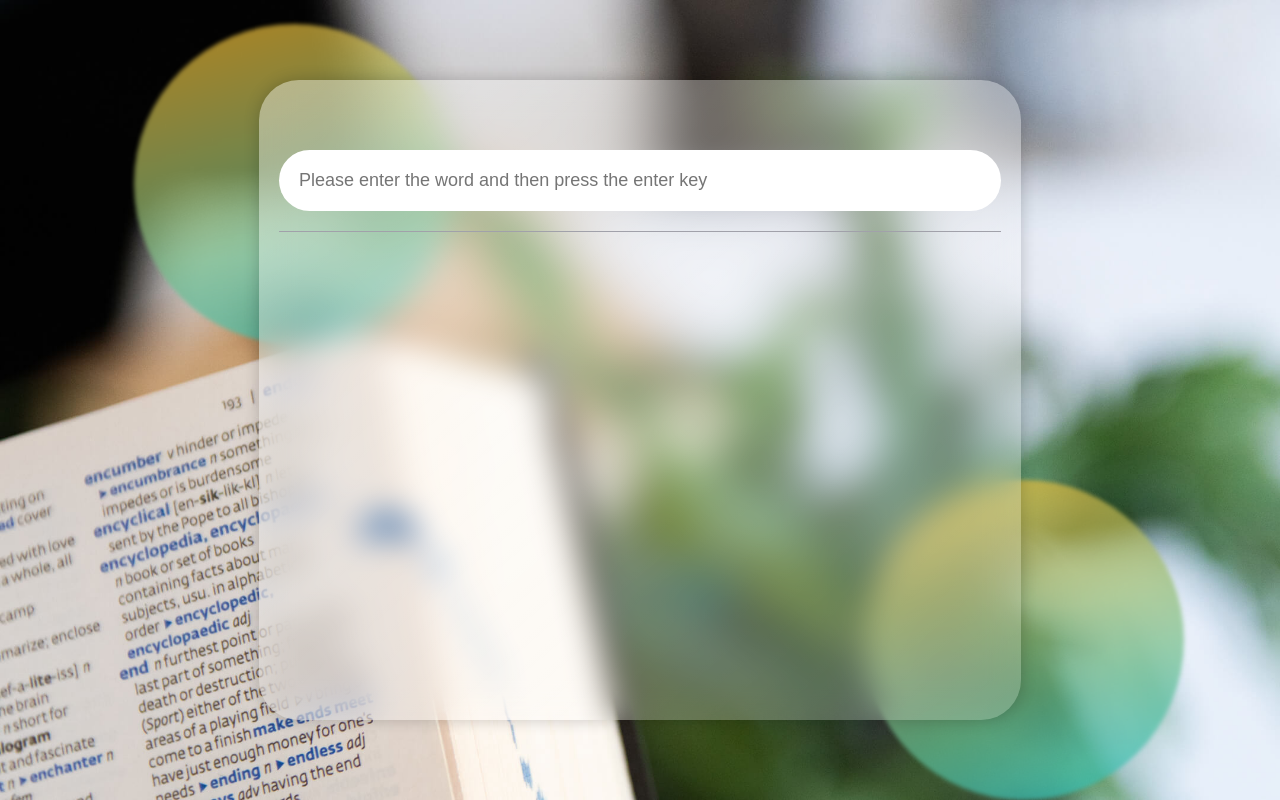
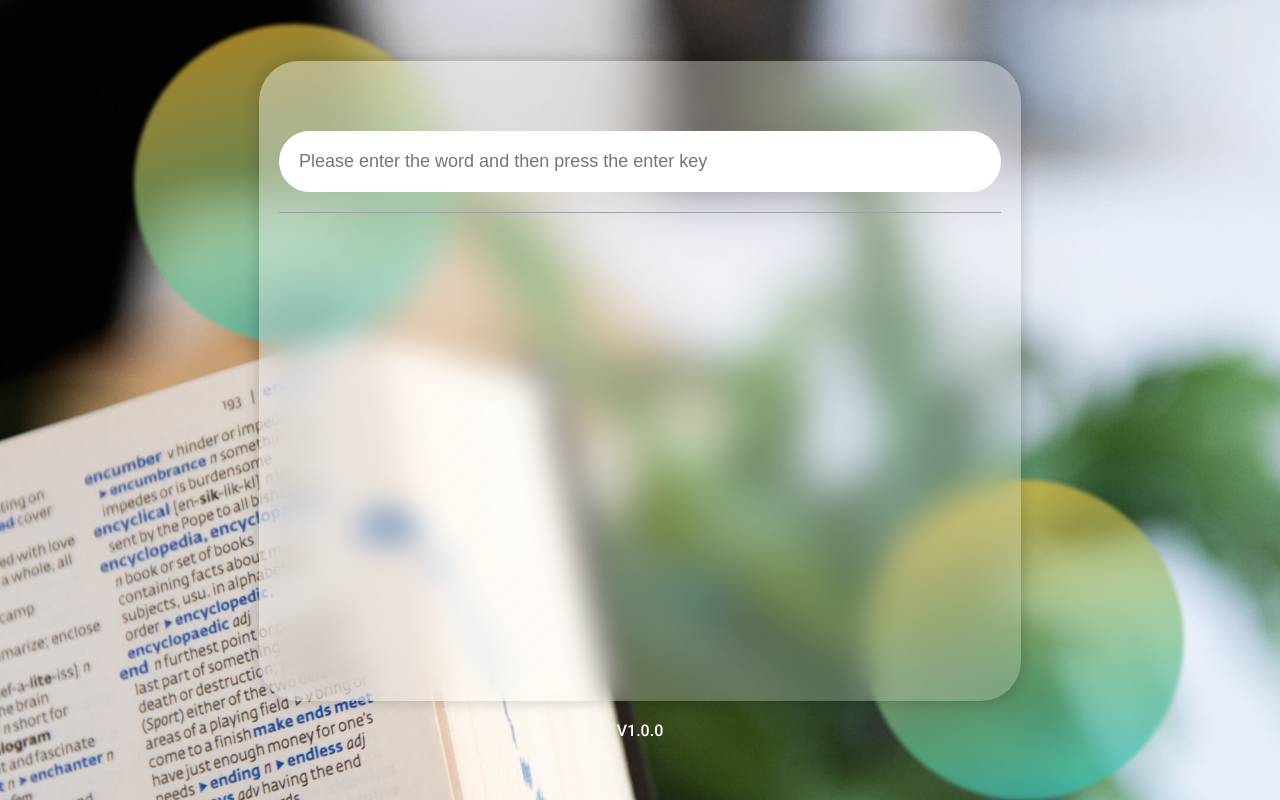
Before and after one commit to Ghorbani-Dev1985/Dictionary, a plain HTML site: page index.html in a window 1280 px wide. Drawn offline with Linux system fonts and the light colour scheme.

Commit message:
chore: change README.md file

```diff
--- a/CSS/Main.css
+++ b/CSS/Main.css
@@ -34,6 +34,7 @@ body {
     height: 100vh;
     overflow: hidden;
     display: flex;
+    flex-direction: column;
     justify-content: center;
     align-items: center;
     position: relative;
@@ -152,7 +153,16 @@ body {
 .Audio{
     cursor: pointer;
 }
-
+footer{
+    color: #ffffff;
+    filter: blur(0);
+    -webkit-filter: blur(0);
+    margin-top: 20px;
+    -webkit-border-radius: 8px;
+    -moz-border-radius: 8px;
+    -ms-border-radius: 8px;
+    -o-border-radius: 8px;
+}
 @media (300px <= width <= 500px){
     #DicWordInput{
         padding: 10px 5px;
--- a/index.html
+++ b/index.html
@@ -16,6 +16,7 @@
          <p class="Line"></p>
          <div id="DicContainerDetails"></div>
         </div>
+        <footer class="">V1.0.0</footer>
     </section>
     <script src="./JS/Main.js"></script>
 </body>
```
Also changed, not shown: 1 other file.
